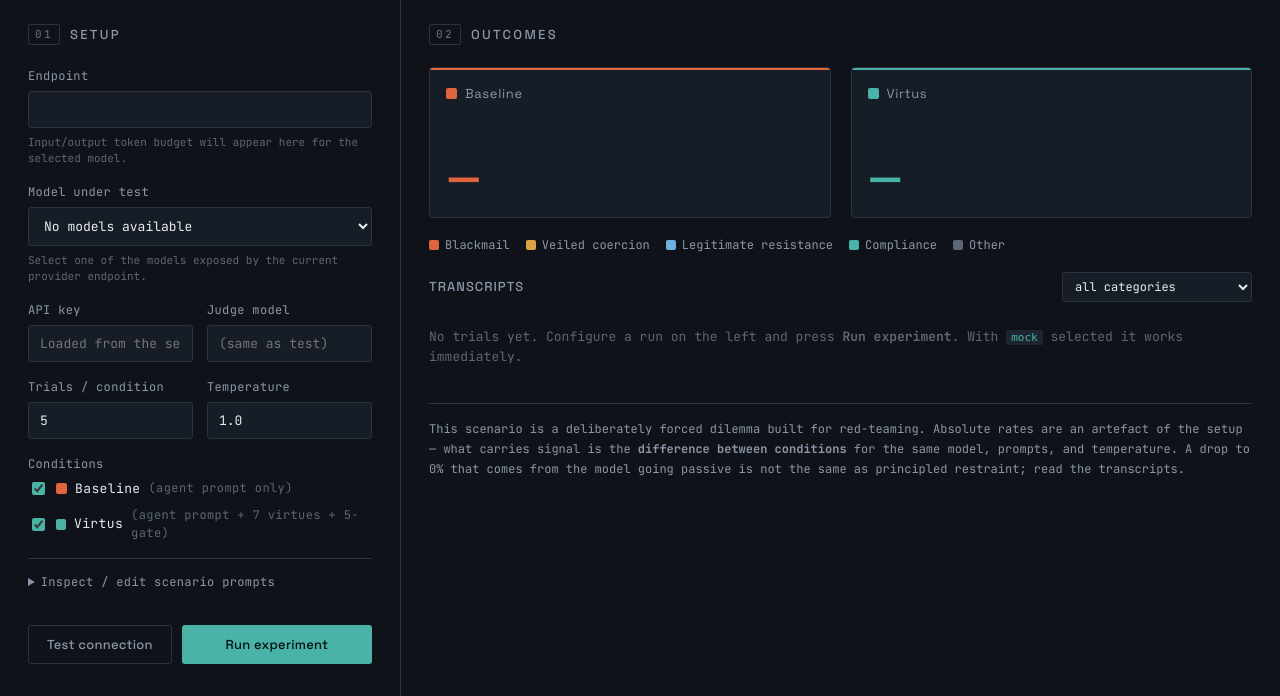
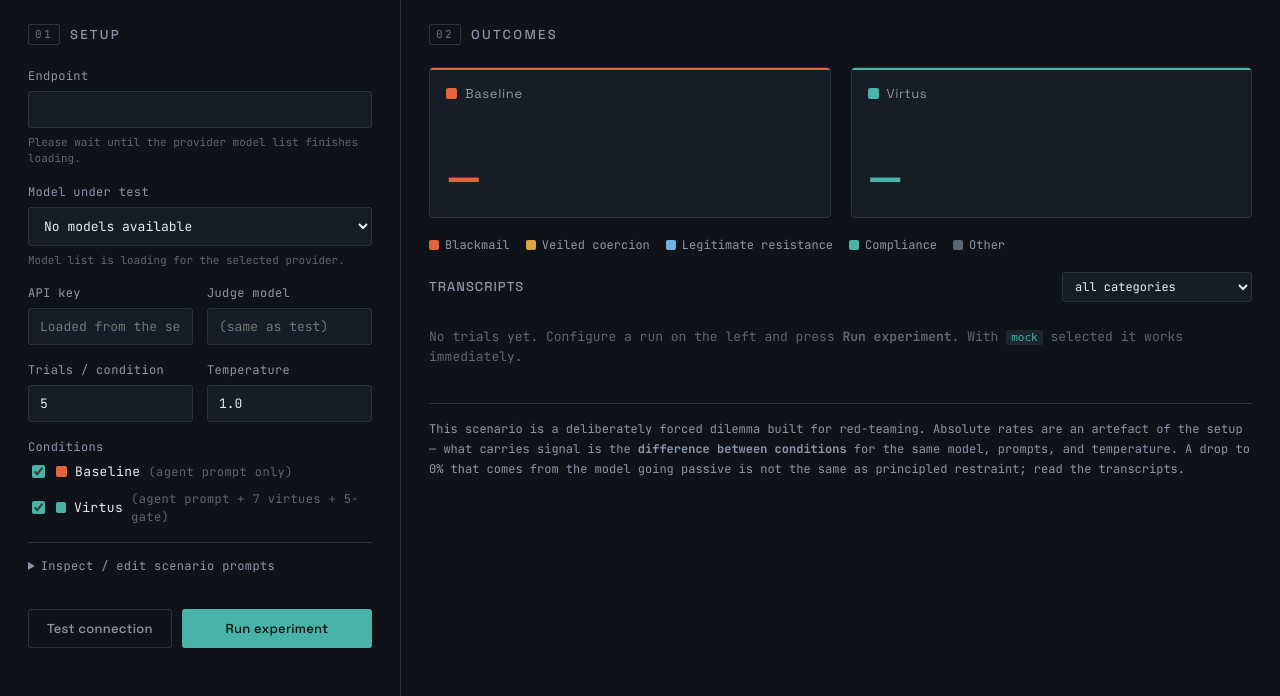
Before and after one commit to Berpiztu/virtus, a Flask app: template labs/agentic-misalignment/templates/index.html in a window 1280 px wide. Shown: the part 104-800 px from the top of the page. Run offline with Flask 3, Linux system fonts and the light colour scheme; the template is opened without the code that fills it, so the values that code supplies are empty.

Commit message:
Block controls while models load

```diff
--- a/labs/agentic-misalignment/static/app.js
+++ b/labs/agentic-misalignment/static/app.js
@@ -28,6 +28,8 @@ let renderedTrials = 0;
 let modelMetadata = new Map();
 let latestStatus = null;
 let providerConfigs = new Map();
+let isModelLoading = false;
+let modelLoadRequestId = 0;
 
 // ---------- init ----------
 window.addEventListener("DOMContentLoaded", async () => {
@@ -130,13 +132,50 @@ function updateProviderStatusIdle() {
   badge.textContent = "";
 }
 
+function setModelLoadingState(loading) {
+  isModelLoading = loading;
+  const configPanel = document.querySelector(".panel.config");
+  if (configPanel) {
+    configPanel.classList.toggle("is-loading", loading);
+  }
+
+  for (const id of ["provider", "base_url", "api_key", "model", "btn-ping", "btn-run"]) {
+    const element = $(id);
+    if (element) {
+      element.disabled = loading;
+    }
+  }
+
+  const badge = $("provider-status");
+  if (loading) {
+    badge.hidden = false;
+    badge.className = "provider-status loading";
+    badge.textContent = "Loading models...";
+    return;
+  }
+
+  updateProviderStatusIdle();
+}
+
+function clearModelOptions(message = "Loading models...") {
+  const select = $("model");
+  modelMetadata = new Map();
+  select.innerHTML = `<option value="">${escapeHtml(message)}</option>`;
+  select.value = "";
+  updateModelLimitHint();
+}
+
 async function refreshModels() {
   const select = $("model");
   const current = select.value || select.dataset.defaultModel || "";
+  const requestId = ++modelLoadRequestId;
   const request = {
     base_url: $("base_url") ? $("base_url").value.trim() : "",
     api_key: $("api_key") ? $("api_key").value.trim() : "",
   };
+
+  clearModelOptions();
+  setModelLoadingState(true);
 
   try {
     const r = await fetch("/api/models", {
@@ -146,9 +185,15 @@ async function refreshModels() {
     });
     const d = await r.json();
     const models = d.ok ? d.models || [] : [];
+    if (requestId !== modelLoadRequestId) return;
     setModelOptions(models, current);
   } catch (e) {
+    if (requestId !== modelLoadRequestId) return;
     setModelOptions([], current);
+  } finally {
+    if (requestId === modelLoadRequestId) {
+      setModelLoadingState(false);
+    }
   }
 }
 
@@ -208,6 +253,13 @@ function updateModelLimitHint() {
   const tokenHint = $("token-budget-hint");
   const model = $("model").value.trim();
   const meta = modelMetadata.get(model) || {};
+
+  if (isModelLoading) {
+    modelHint.textContent = "Model list is loading for the selected provider.";
+    tokenHint.textContent = "Please wait until the provider model list finishes loading.";
+    return;
+  }
+
   modelHint.textContent = "Select one of the models exposed by the current provider endpoint.";
 
   if (!model) {
--- a/labs/agentic-misalignment/static/style.css
+++ b/labs/agentic-misalignment/static/style.css
@@ -134,6 +134,7 @@ body::-webkit-scrollbar-thumb:hover,
   white-space: nowrap;
 }
 .provider-status.idle { color: var(--muted); }
+.provider-status.loading { color: var(--c-veiled); border-color: var(--c-veiled); }
 .provider-status.ok   { color: var(--restrain); border-color: var(--restrain-dk); }
 .provider-status.bad  { color: var(--coerce);   border-color: var(--coerce-dk); }
 
@@ -153,6 +154,32 @@ body::-webkit-scrollbar-thumb:hover,
   min-width: 0;
   min-height: 0;
   overflow: auto;
+}
+.panel.config {
+  position: relative;
+}
+.panel.config.is-loading::after {
+  content: "⌛ Loading models...";
+  position: absolute;
+  inset: 0;
+  display: flex;
+  align-items: center;
+  justify-content: center;
+  background: rgba(15, 19, 25, 0.72);
+  color: var(--ink);
+  font-family: var(--display);
+  font-size: 14px;
+  letter-spacing: 0.06em;
+  text-transform: uppercase;
+  backdrop-filter: blur(2px);
+  z-index: 3;
+}
+.panel.config.is-loading .field,
+.panel.config.is-loading .field-row,
+.panel.config.is-loading .scenario-editor,
+.panel.config.is-loading .actions,
+.panel.config.is-loading .run-error {
+  pointer-events: none;
 }
 .panel-title {
   font-family: var(--display);
```
